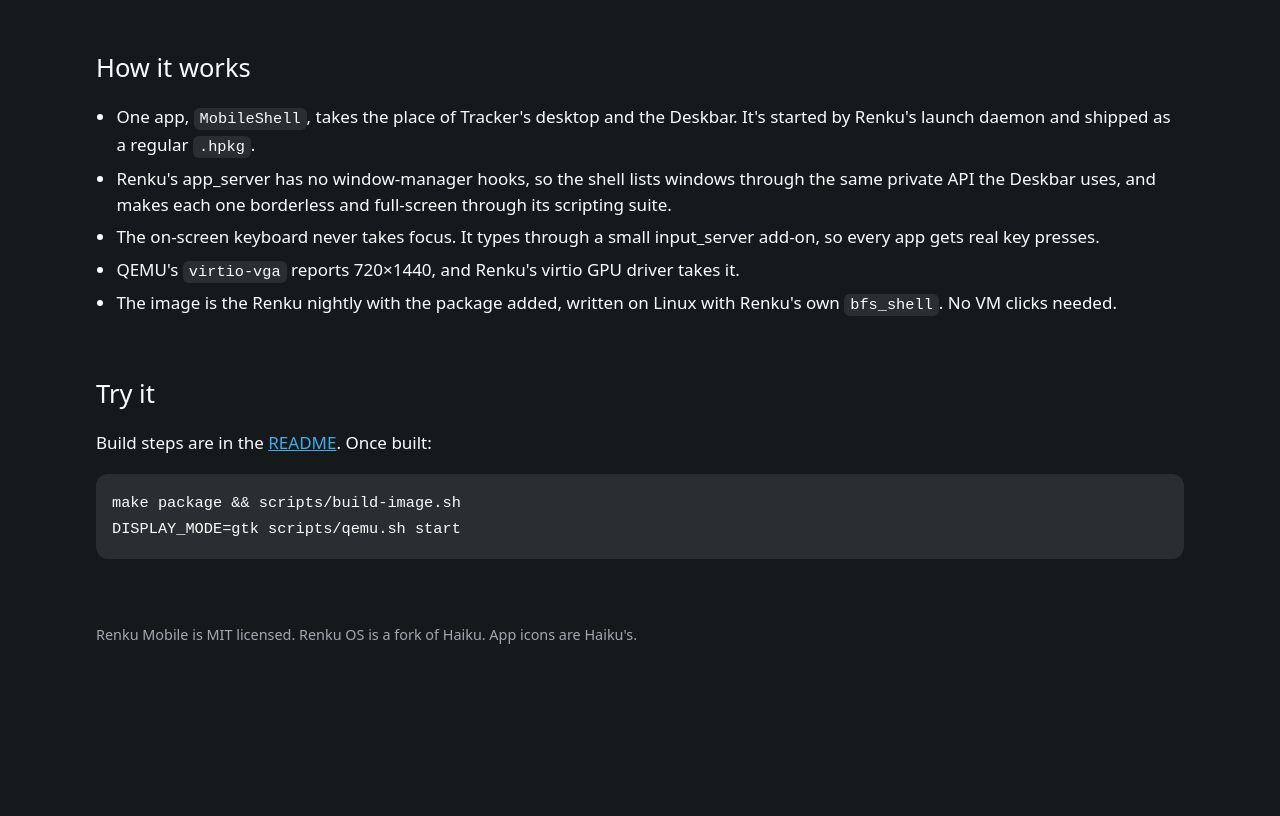
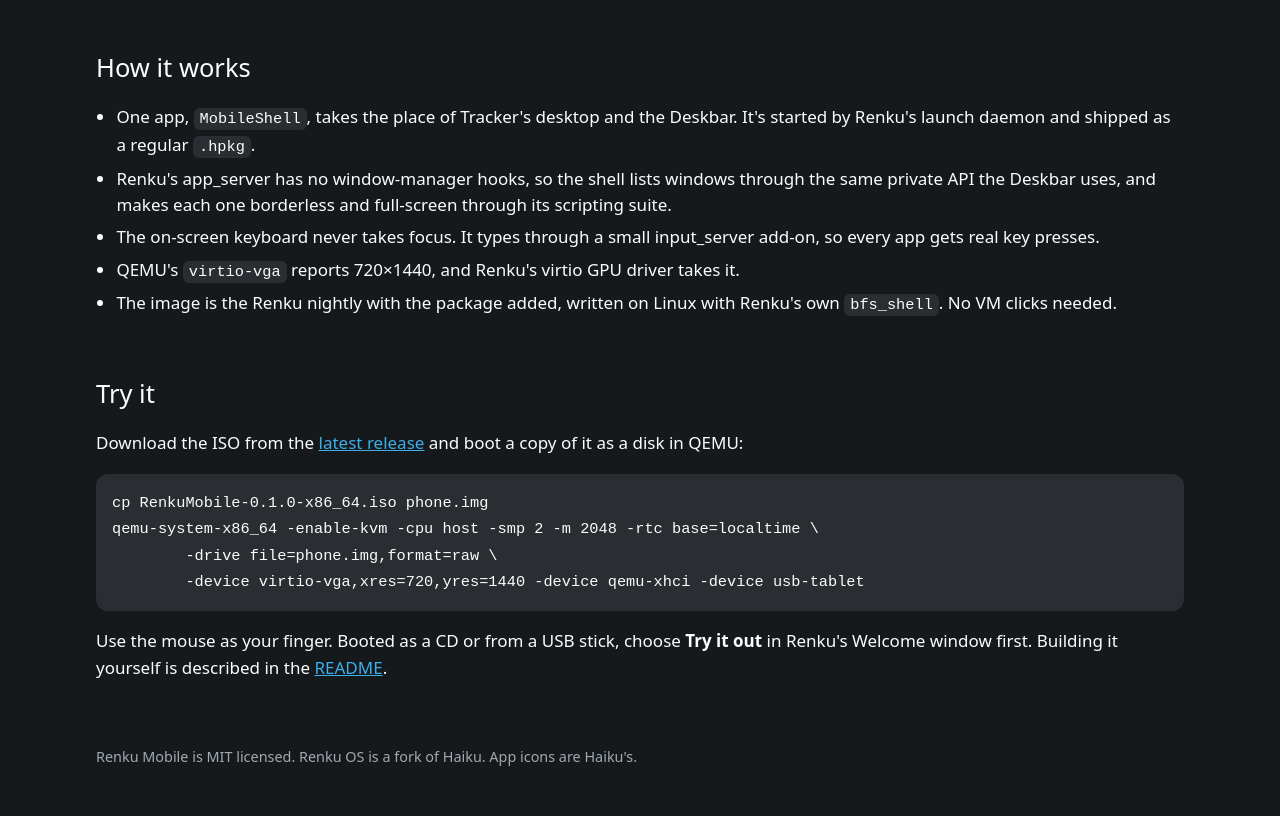
Before and after one commit to idumych/RenkuMobile, a plain HTML site: page docs/index.html in a window 1280 px wide. Shown: the part 1539-2355 px from the top of the page. Before the commit the page ends 2233 px from the top, so only its background shows below. Drawn offline with Linux system fonts and the light colour scheme.

Commit message:
Release 0.1.0: tester ISO instructions
README and the Pages site say how to boot the release ISO in QEMU (as a
disk for 720x1440, or as a CD via Try it out), what is untested, and that
Android apps are shelved.

Co-Authored-By: Claude Opus 5.5 <noreply@anthropic.com>

```diff
--- a/docs/index.html
+++ b/docs/index.html
@@ -104,9 +104,15 @@
 	</ul>
 
 	<h2>Try it</h2>
-	<p>Build steps are in the <a href="https://github.com/idumych/RenkuMobile#building">README</a>. Once built:</p>
-	<pre><code>make package && scripts/build-image.sh
-DISPLAY_MODE=gtk scripts/qemu.sh start</code></pre>
+	<p>Download the ISO from the <a href="https://github.com/idumych/RenkuMobile/releases/latest">latest release</a>
+	and boot a copy of it as a disk in QEMU:</p>
+	<pre><code>cp RenkuMobile-0.1.0-x86_64.iso phone.img
+qemu-system-x86_64 -enable-kvm -cpu host -smp 2 -m 2048 -rtc base=localtime \
+	-drive file=phone.img,format=raw \
+	-device virtio-vga,xres=720,yres=1440 -device qemu-xhci -device usb-tablet</code></pre>
+	<p>Use the mouse as your finger. Booted as a CD or from a USB stick, choose <strong>Try it out</strong>
+	in Renku's Welcome window first. Building it yourself is described in the
+	<a href="https://github.com/idumych/RenkuMobile#building">README</a>.</p>
 </main>
 
 <footer>
```
Also changed, not shown: 1 other file.
